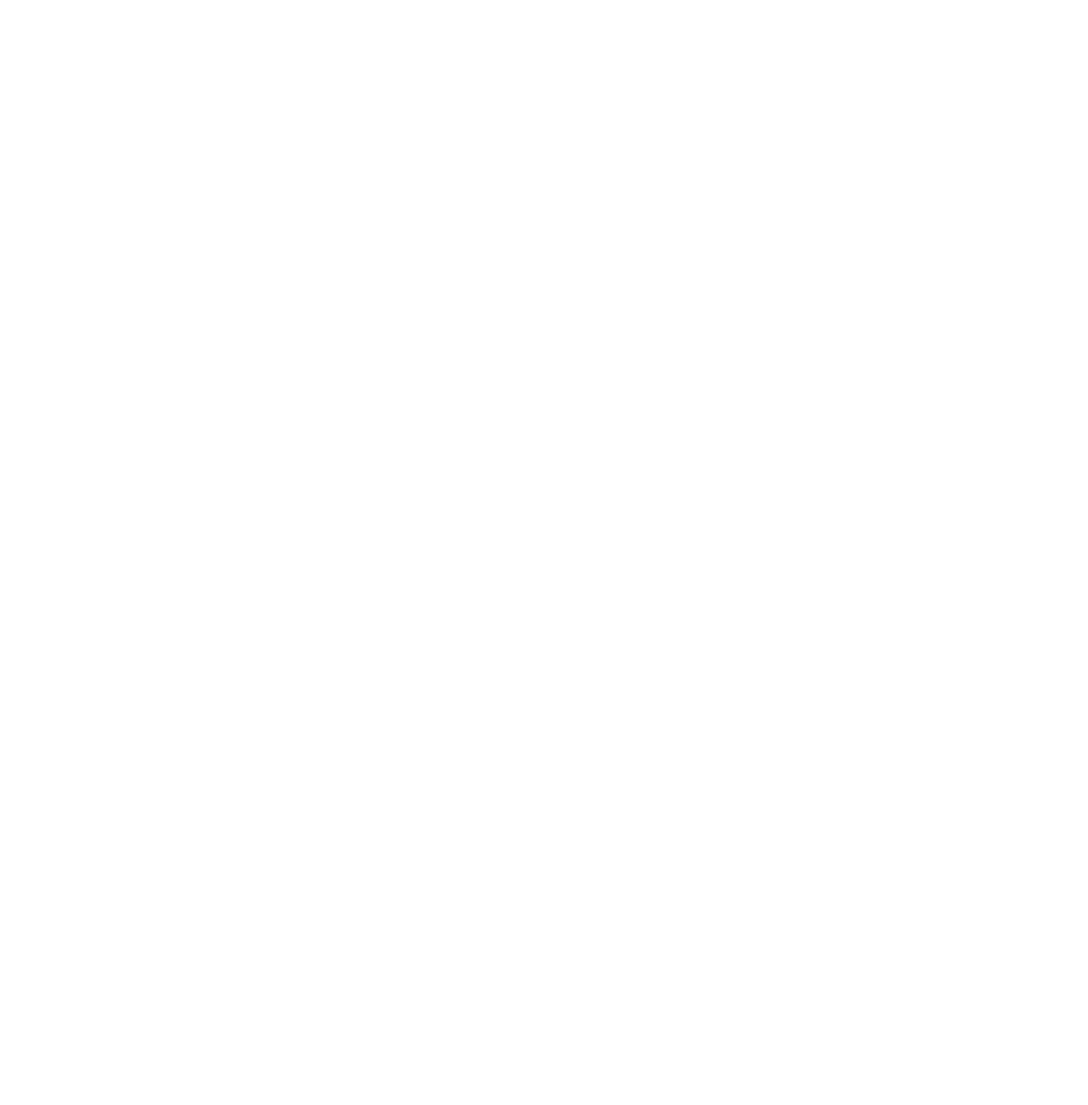
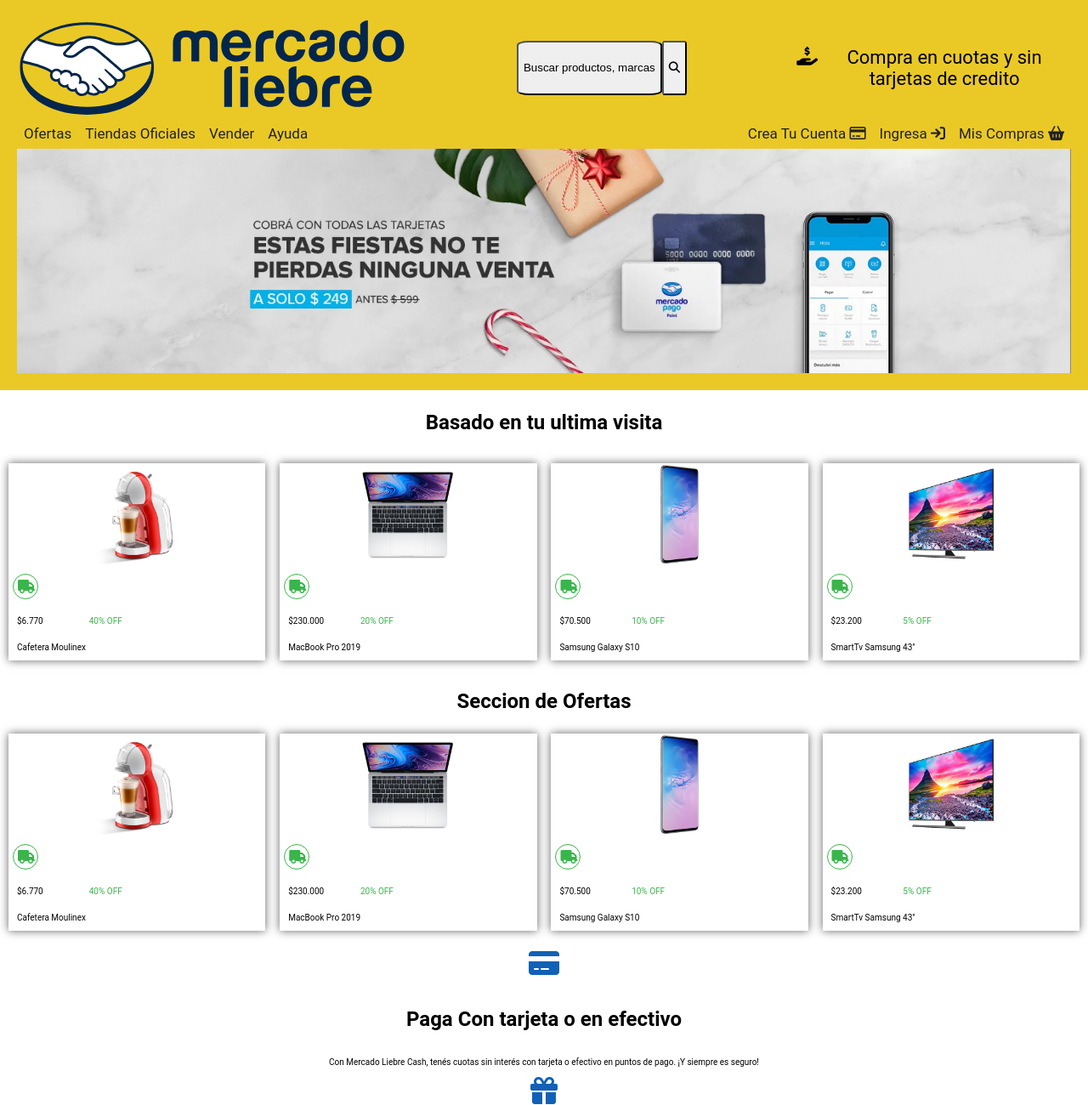
Before and after one commit to cristian3103/mercado_liebre1, a website: page views/register.html in a window 1280 px wide. Shown: the top 1300 px of the page at 85% size. Before the commit the page ends 800 px from the top, so only its background shows below. Drawn offline with Linux system fonts and the light colour scheme; a web font is replaced by a local one.

Commit message:
se actualizan los archivos 4 mayo

```diff
--- a/app.js
+++ b/app.js
@@ -5,7 +5,7 @@
 app.use(express.static("public"));
 
 
-app.listen(process.env.PORT || 3000, () => console.log("SERVIDOR FUNCIONANDO"));
+app.listen(process.env.PORT || 3000, () => console.log("SERVIDOR FUNCIONANDO EN EL PUERTO 3000 "));
 
 app.get('/', (req, res) =>{
     res.sendFile(path.resolve(__dirname, './views/home.html'))
--- a/public/css/style.css
+++ b/public/css/style.css
@@ -5,8 +5,8 @@
 body {
     font-family: 'Roboto', sans-serif;
     padding: 0px;
-    margin:0px;
-    background-color: #ebebeb;
+    margin: 0px;
+
 
 
 }
@@ -15,14 +15,13 @@
 .main-header {
     background-color: #EAC926;
     padding: 20px;
+    width: 100%;
 
 }
 
 
 
-.logo {
-    width:40%;
-}
+
 
 .banner {
     width: 100%;
@@ -30,22 +29,21 @@
 }
 
 .copy-header {
-    font-weight: 400;
     text-align: center;
 }
 
 
-main {
-    text-align:center;
-    width:90%;
-    margin:10px;
-
+.main {
+    width: 90%;
+    margin: 10px;
+    background-color: #ebebeb;
 
 }
 
 footer {
     text-align: center;
     font-size: 2em;
+
 }
 
 
@@ -56,20 +54,16 @@
 
 .titulares {
     font-size: 24px;
+    text-align: center;
+    width: 100%;
 }
 
-.precios {
-    font-size: 28px;
-    color: #39b54a;
-}
 
-.descuentos {
-    font-size: 16px;
-}
 
 .descripciones {
-    font-size: 16px;
-    display:none;
+    font-size: 12px;
+    display: none;
+    margin: 10px;
 }
 
 .burger-menu {
@@ -82,66 +76,149 @@
     text-align: center;
     font-size: 18px;
     margin: auto;
+    margin-bottom: 10px;
 }
 
 .main-navbar {
-    display:none;
+    display: none;
 
 }
+
 
 .main-navbar ul {
     list-style: none;
     margin: 0;
     padding: 0;
+
 }
 
 .main-navbar a {
     text-decoration: none;
     color: #222222;
     display: inline-block;
-    padding: 5px 0;
+    padding: 8px;
     font-size: 17px;
+
 }
 
 
-
-.boton {
-    font-size: 10px;
-
-}
-
-.button {
-    text-align: left;
-}
 
 .anuncio {
     text-align: center;
 
 }
 
+.articulos {
+    display: inline-block;
+    box-sizing: border-box;
+    ;
+}
 
-.Cafetera,
-.Samsung,
-.Tv,
-.Mac {
+.Samsung .Cafetera .Tv .Mac {
     border-top: solid 1px #ebebeb;
-    padding:15px;
+    display: block;
 
 }
 
-@media (min-width:360px) {
-    .articulos{
+.precios-descuentos {
+    display: flex;
+    flex-direction: row;
+    justify-content: space-between;
+    align-items: center;
+    margin: 10px;
+
+}
+
+.precios {
+    width: 30%;
+}
+
+.descuentos {
+    color: #39b54a;
+    width: 70%;
+}
+
+.logo-boton-contenedor {
+    width: 25%;
+}
+
+.articulos {
+    display: flex;
+    flex-direction: row;
+    flex-wrap: wrap;
+    justify-content: space-between;
+    padding: 10px;
+}
+
+.imagen {
+    text-align: center;
+}
+
+
+.busqueda {
+    border-radius: 8%;
+}
+
+
+@media (min-width:361px) {
+
+    .contenedor,
+    .contenedor2 {
         background-color: white;
         box-shadow: 0px 0px 10px rgb(100, 100, 100);
+        width: 100%;
+        margin-bottom: 15px;
+
+
     }
+
+    .precios-descuentos,
     .descripciones {
-        display:block;
+        font-size: 25px;
     }
+
+    .descripciones {
+        display: block;
+    }
+
     .burger-menu {
+        display: block;
+    }
+
+    .main-navbar {
         display: none;
     }
-.main-navbar {
-    display:flex;
+
+    .main-header-top-bar {
+        display: flex;
+        flex-direction: column;
+        align-items: center;
+    }
+
+    .logo-boton-contenedor {
+        display: flex;
+        width: 100%;
+        justify-content: space-between;
+    }
+
+    .logo {
+        width: 50%;
+
+    }
+
+    .boton {
+        width: 50%;
+        display: flex;
+        justify-content: center;
+        align-items: center;
+
+    }
+
+    button {
+        border-radius: 8%;
+        height: 5vw;
+
+
     }
 
 }
@@ -149,30 +226,112 @@
 
 
 
-@media (min-width: 361px) {
 
-    .articulos{
-    background-color:white;
-}
-.burger-menu {
-    display:none;
-}
-.main-navbar {
-    display:flex;
-    justify-content: space-between;
 
-}
-.main-navbar ul {
-   display:flex;
+@media (min-width: 761px) {
+
+    .contenedor,
+    .contenedor2 {
+        background-color: white;
+        height: 45%;
+        width: 49%;
+        margin-bottom: 15px;
 
 
     }
 
+    .precios-descuentos,
+    .descripciones {
+        font-size: 15px;
+    }
+
+    .burger-menu {
+        display: none;
+    }
+
+    .main-navbar {
+        display: flex;
+        justify-content: space-between;
+
+    }
+
+    .main-navbar ul {
+        display: flex;
+
+
     }
 
     .banner {
-display:block;
-    justify-content: end;
+        display: flex;
+        justify-content: center;
+    }
+
+    .main-header-top-bar {
+        display: flex;
+        flex-direction: row;
+        align-items: center;
+    }
+
+    .logo-boton-contenedor {
+        display: flex;
+        justify-content: center;
+        align-items: right;
+    }
+
+    .boton {
+        display: flex;
+        align-items: center;
+
+    }
+
+    .button {
+        border-radius: 8%;
+        width: 25px;
+
+    }
+
+    .copy-header {
+        display: flex;
+        justify-content: flex-end;
+        margin: 0px;
+        max-width: none;
+        font-size: 22px;
+        font-weight: 400;
+
+    }
+}
 
 
+@media (min-width:1200px) {
+
+    .contenedor,
+    .contenedor2 {
+        width: 24%;
+        height: 24%;
+        margin-bottom: 10px;
+
     }
+
+    .precios-descuentos,
+    .descripciones {
+        font-size: 10px;
+    }
+}
+
+.logo-envio {
+    margin: 0px;
+    padding: 0px;
+    box-sizing: border-box;
+    display: block;
+    font-size: 16px;
+    padding: 5px;
+    width: 30px;
+    height: 30px;
+    border: 1px solid #39b54a;
+    background-color: #FFF;
+    border-radius: 50%;
+    right: 20px;
+    top: -15px;
+    text-align: left;
+    margin: 5px;
+}
--- a/views/register.html
+++ b/views/register.html
@@ -0,0 +1,196 @@
+<!DOCTYPE html>
+<html lang="en">
+
+<head>
+    <meta charset="UTF-8">
+    <meta http-equiv="X-UA-Compatible" content="IE=edge">
+    <meta name="viewport" content="width=device-width">
+    <title>Document</title>
+    <link
+        href="https://fonts.googleapis.com/css2?family=Raleway:wght@100&family=Roboto+Condensed:ital,wght@0,300;1,400&family=Tilt+Prism&display=swap"
+        rel="stylesheet">
+    <link rel="stylesheet" href="/css/style.css">
+    <script src="https://kit.fontawesome.com/8def7635c6.js" crossorigin="anonymous"></script>
+</head>
+
+<body>
+
+    <header class="main-header">
+        <div class="main-header-top-bar">
+
+            <div class="logo-boton-contenedor">
+                <img src="/images/logo-mercado-liebre.svg" class="logo">
+
+                <div class="boton">
+                    <button>Buscar productos, marcas</button>
+                    <button>
+                        <div class="busqueda"><i class="fa-solid fa-magnifying-glass"></i></div>
+                    </button>
+                </div>
+            </div>
+
+
+            <h2 class="copy-header">
+                <i class="fa-solid fa-hand-holding-dollar"></i>
+                Compra en cuotas y sin tarjetas de credito
+            </h2>
+        </div>
+
+        <a href="#" class="burger-menu">
+            <i class="fa-solid fa-bars"></i>
+        </a>
+
+        <nav class="main-navbar">
+            <ul class="left-navbar">
+                <li><a href="#">Ofertas</a></li>
+                <li><a href="#">Tiendas Oficiales</a></li>
+                <li><a href="#">Vender</a></li>
+                <li><a href="#">Ayuda</a></li>
+            </ul>
+
+
+            <ul class="right-navbar">
+                <li><a href="register.html">Crea Tu Cuenta <i class="fa-regular fa-credit-card"></i></a></li>
+                <li><a href="login.html">Ingresa <i class="fa-solid fa-arrow-right-to-bracket"></i></a></li>
+                <li><a href="#">Mis Compras <i class="fa-solid fa-basket-shopping"></i></a></li>
+
+            </ul>
+        </nav>
+        <div class="banner"><img src="/images/img-home-banner.jpg" width="100%"></div>
+
+
+
+
+
+
+    </header>
+
+    <main>
+        <h3 class="titulares">Basado en tu ultima visita</h3>
+
+        <div class="articulos">
+
+            <div class="contenedor">
+                <div class="imagen"><img src="/images/img-cafetera-moulinex.jpg" width="40%"></div>
+                <div class="Cafetera">
+                    <div class="logo-envio"><i class="fa-solid fa-truck" style="color: #39b54a;"></i></div>
+                    <div class="precios-descuentos">
+                        <p class="precios">$6.770</p>
+                        <p class="descuentos">40% OFF</p>
+                    </div>
+                    <p class="descripciones">Cafetera Moulinex</p>
+                </div>
+            </div>
+
+            <div class="contenedor">
+                <div class="imagen"><img src="/images/img-macbook-pro-2019.jpg" width="40%"></div>
+                <div class="Mac">
+                    <div class="logo-envio"><i class="fa-solid fa-truck" style="color: #39b54a;"></i></div>
+                    <div class="precios-descuentos">
+                        <p class="precios">$230.000</p>
+                        <p class="descuentos">20% OFF</p>
+                    </div>
+                    <p class="descripciones">MacBook Pro 2019</p>
+                </div>
+            </div>
+
+            <div class="contenedor">
+                <div class="imagen"><img src="/images/img-samsung-galaxy-s10.jpg" width="40%"></div>
+                <div class="Samsung">
+                    <div class="logo-envio"><i class="fa-solid fa-truck" style="color: #39b54a;"></i></div>
+                    <div class="precios-descuentos">
+                        <p class="precios">$70.500</p>
+                        <p class="descuentos">10% OFF</p>
+                    </div>
+                    <p class="descripciones">Samsung Galaxy S10</p>
+                </div>
+            </div>
+
+            <div class="contenedor">
+                <div class="imagen"><img src="/images/img-tv-samsung-smart.jpg" width="40%"></div>
+                <div class="Tv">
+                    <div class="logo-envio"><i class="fa-solid fa-truck" style="color: #39b54a;"></i></div>
+                    <div class="precios-descuentos">
+                        <p class="precios">$23.200</p>
+                        <p class="descuentos">5% OFF</p>
+                    </div>
+                    <p class="descripciones">SmartTv Samsung 43"</p>
+                </div>
+            </div>
+
+            <h3 class="titulares">Seccion de Ofertas</h3>
+
+            <div class="contenedor2">
+                <div class="imagen"><img src="/images/img-cafetera-moulinex.jpg" width="40%"></div>
+                <div class="Cafetera">
+                    <div class="logo-envio"><i class="fa-solid fa-truck" style="color: #39b54a;"></i></div>
+                    <div class="precios-descuentos">
+                        <p class="precios">$6.770</p>
+                        <p class="descuentos">40% OFF</p>
+                    </div>
+                    <p class="descripciones">Cafetera Moulinex</p>
+                </div>
+            </div>
+
+
+            <div class="contenedor2">
+                <div class="imagen"><img src="/images/img-macbook-pro-2019.jpg" width="40%"></div>
+                <div class="Mac">
+                    <div class="logo-envio"><i class="fa-solid fa-truck" style="color: #39b54a;"></i></div>
+                    <div class="precios-descuentos">
+                        <p class="precios">$230.000</p>
+                        <p class="descuentos">20% OFF</p>
+                    </div>
+                    <p class="descripciones">MacBook Pro 2019</p>
+                </div>
+            </div>
+
+            <div class="contenedor2">
+                <div class="imagen"><img src="/images/img-samsung-galaxy-s10.jpg" width="40%"></div>
+                <div class="Samsung">
+                    <div class="logo-envio"><i class="fa-solid fa-truck" style="color: #39b54a;"></i></div>
+                    <div class="precios-descuentos">
+                        <p class="precios">$70.500</p>
+                        <p class="descuentos">10% OFF</p>
+                    </div>
+                    <p class="descripciones">Samsung Galaxy S10</p>
+                </div>
+            </div>
+
+            <div class="contenedor2">
+                <div class="imagen"><img src="/images/img-tv-samsung-smart.jpg" width="40%"></div>
+                <div class="Tv">
+                    <div class="logo-envio"><i class="fa-solid fa-truck" style="color: #39b54a;"></i></div>
+                    <div class="precios-descuentos">
+                        <p class="precios">$23.200</p>
+                        <p class="descuentos">5% OFF</p>
+                    </div>
+                    <p class="descripciones">SmartTv Samsung 43"</p>
+                </div>
+            </div>
+        </div>
+    </main>
+
+    <footer>
+        <i class="fa-solid fa-credit-card" style="color: #1161b6"></i>
+        <h4 class="titulares">Paga Con tarjeta o en efectivo</h4>
+        <p class="descripciones">Con Mercado Liebre Cash, tenés cuotas sin interés con tarjeta o efectivo en
+            puntos de pago. ¡Y siempre es seguro!</p>
+
+        <i class="fa-solid fa-gift" style="color:#1161b6; "></i>
+        <h4 class="titulares"> Envio gratis desde $2.500</h4>
+        <p class="descripciones">Solo por estar registrad@ en Mercado Liebre tenés envíos gratis en miles de
+            productos. Es un beneficio de Mercado Puntos.</p>
+
+        <i class="fa-solid fa-user-shield" style="color: #1161b6;"></i>
+        <h4 class="titulares"> Seguridad de principio a fin</h4>
+        <p class="descripciones">¿No te gusta? ¡Devolvelo! En Mercado Liebre, no hay nada que no puedas hacer,
+            porque estás siempre protegid@.</p>
+
+    </footer>
+    <h5 class="copyright">Copyright © 1999-2020 MercadoLiebre S.R.L.</h5>
+</body>
+
+</html>
+
+</html>
```
Also changed, not shown: views/home.html (+75 -42 lines), views/login.html (+95 -0 lines). Lines whose indentation alone changed are shown as unchanged.
